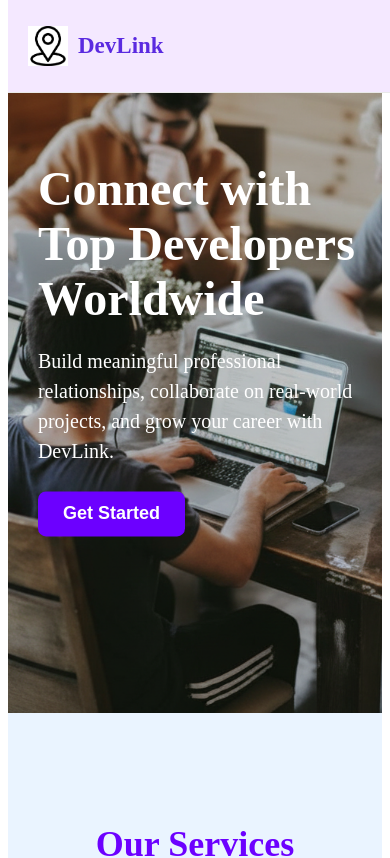
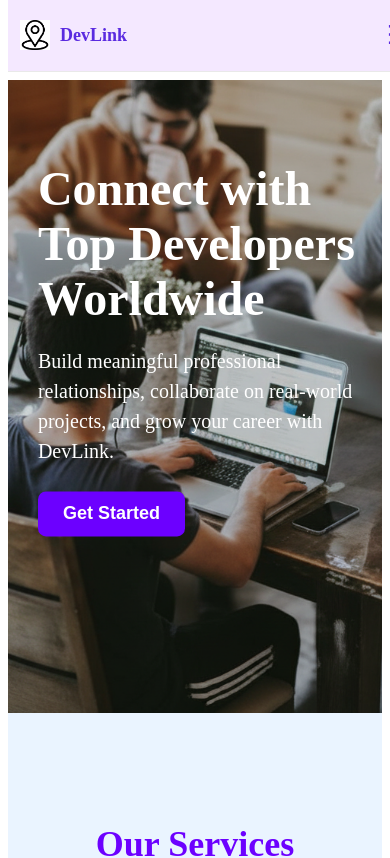
Before and after one commit to navya9985/DevLink-Frontend, a React app: page / in a window 390 px wide. Shown: the top 858 px of the page. Built offline with nearby package versions, Linux system fonts and the light colour scheme; the HTML template or start-up script is replaced by a standard one.

Commit message:
Refactor media queries for mobile responsiveness
Updated media queries for responsive design, adjusting breakpoints for mobile layouts.

```diff
--- a/src/index.css
+++ b/src/index.css
@@ -97,17 +97,40 @@
 /* ⛔ THE IMPORTANT PART WARNING */
 /* Many phones + Render stretch layouts.
    So we set mobile mode at width < 1024px, not 768px */
-@media (max-width: 1024px) {
+/* -------------------------- */
+@media (max-width: 768px) {
   .links {
-    display: none !important;
+    display: none;       /* hide center links */
   }
 
   .buttons {
-    display: none !important;
+    display: none;       /* hide login button */
   }
 
   .hamburger {
-    display: block !important;
+    display: block;      /* show ☰ on tablet + mobile */
+  }
+}
+
+/* -------------------------- */
+/* SMALL MOBILES: BELOW 600px */
+/* -------------------------- */
+@media (max-width: 600px) {
+
+  .logo {
+    width: 30px;
+  }
+
+  .name {
+    font-size: 18px;
+  }
+
+  .hamburger {
+    font-size: 26px;
+  }
+
+  .header {
+    padding: 10px 12px;
   }
 }
 /* ------------------ HERO ------------------ */
```
